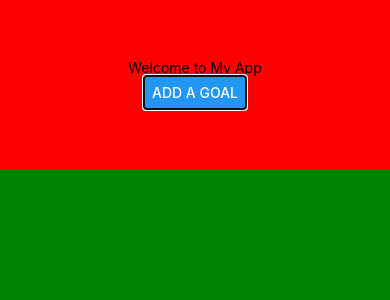
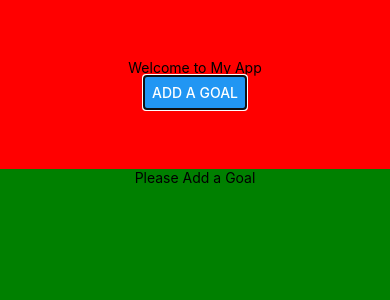
Before and after one commit to kai-zong/CS5500, a React Native app: screen / in a window 390 px wide. Shown: the top 300 px of the page. Built offline with nearby package versions, Linux system fonts and the light colour scheme.

Commit message:
feat: Add GoalItem component for rendering goals and deletion function

```diff
--- a/App.js
+++ b/App.js
@@ -7,10 +7,13 @@ import {
   Modal,
   Button,
   SafeAreaView,
+  ScrollView,
+  FlatList,
 } from "react-native";
 import Headers from "./components/Headers";
 import { useState } from "react";
 import Input from "./components/Input";
+import GoalItem from "./components/GoalItem";
 
 export default function App() {
   // const [text, setText] = useState("");
@@ -26,6 +29,12 @@ export default function App() {
   function handleCancel() {
     setModalVisibility(false);
   }
+
+  const handleDelete = (goalId) => {
+    setGoals((currentGoals) => {
+      return currentGoals.filter((goal) => goal.id !== goalId);
+    });
+  };
   const appName = "My App";
   return (
     <Modal animationType="slide">
@@ -44,10 +53,24 @@ export default function App() {
             cancelHandler={handleCancel}
           />
 
-            {goals.length ? <Text>Please Add a Goal</Text>: goals.map((goal) => (
-              <View style={styles.textContainer}>
-              <Text key={goal.id} style={styles.textStyle}>{goal.text}</Text>
-              </View>))}
+          {goals.length === 0 ? (
+            <Text>Please Add a Goal</Text>
+          ) : (
+            <ScrollView>
+
+              {goals.map((goal) => { return  <View style={styles.textContainer} key={goal.id}>
+                  <Text style={styles.textStyle}>{goal.text}</Text>
+                </View>;
+              })}
+            </ScrollView>
+          )}
+
+          {/* <FlatList
+  renderItem={({ item }) => (
+    <GoalItem goal={item} deleteHandler={handleDelete} />
+  )}
+  data={goals}
+/> */}
 
           <StatusBar style="auto" />
         </View>
--- /dev/null
+++ b/components/GoalItem.js
@@ -0,0 +1,27 @@
+import React from 'react';
+import { View, Text, StyleSheet, Button } from 'react-native';
+
+const GoalItem = ({goal, deleteHandler}) => {
+    return (<View style={styles.textContainer} >
+            <Text style={styles.textStyle}>{goal.text}</Text>
+            <Button title='X' onPress={()=>{deleteHandler(goal.id)}} />
+        </View>)
+
+}
+
+export default GoalItem;
+
+const styles = StyleSheet.create({
+    textStyle: {
+        margin: 30,
+        fontSize: 70,
+        padding: 10,
+        borderRadius: 10,
+      },
+      textContainer: {
+        flexDirection: "row",
+        justifyContent: "space-between",
+        color: "darkblue",
+        marginVertical: 10,
+        backgroundColor: "lightblue",
+      },})
```
Also changed, not shown: 1 other file (tests, documents, lock files or other folders).
